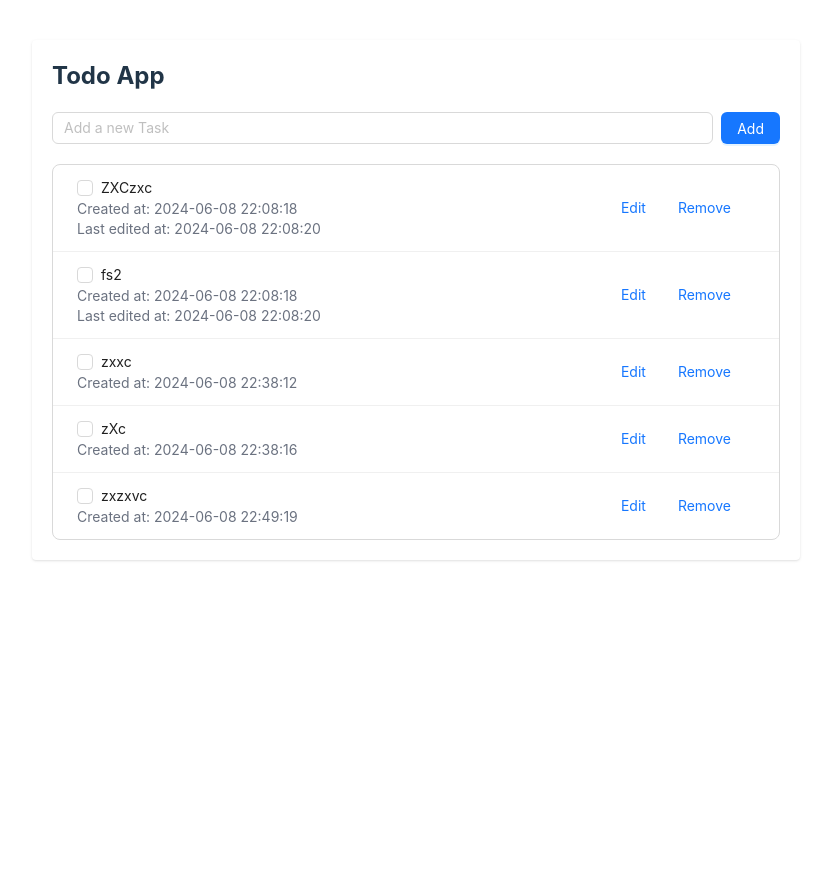
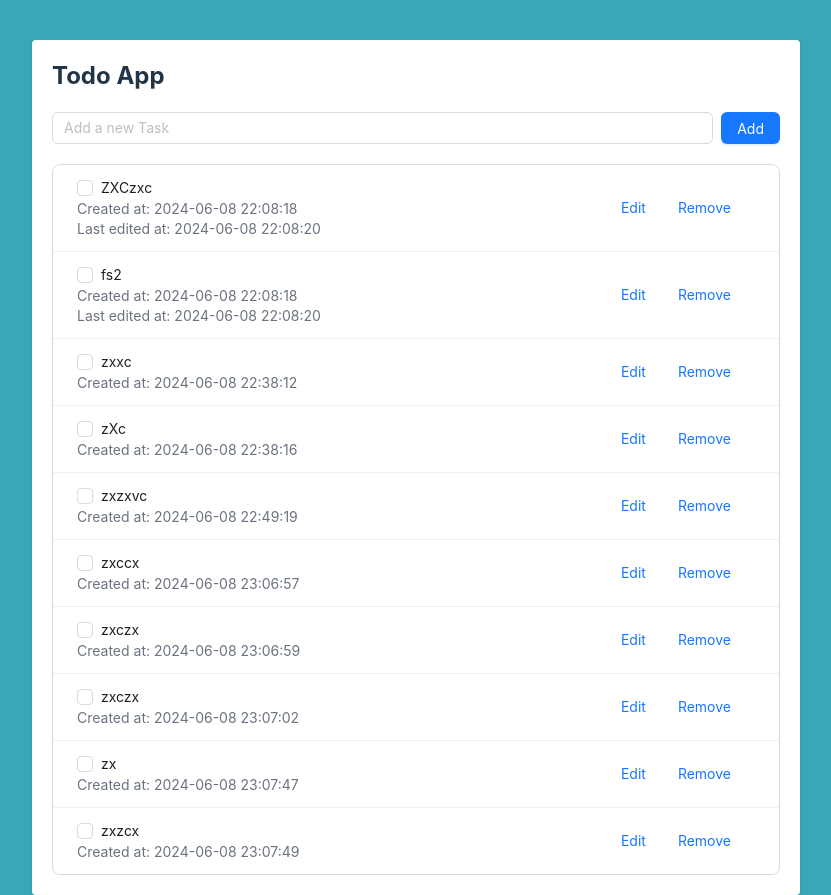
Before and after one commit to Seyla123/ToDo-App-Json-Api, a React (Vite) app: page /TodoApp in a window 1280 px wide. Shown: the whole page, without its empty margins (224-1055 px from the left). Before the commit the page ends 800 px from the top, so only its background shows below. Built offline with nearby package versions, Linux system fonts and the light colour scheme; data requests are answered from the project's data file.

Commit message:
file : added color to body in css index file

```diff
--- a/db.json
+++ b/db.json
@@ -34,6 +34,41 @@
       "completed": false,
       "createdAt": "2024-06-08 22:49:19",
       "editedAt": null
+    },
+    {
+      "id": "f5f7",
+      "task": "zxccx",
+      "completed": false,
+      "createdAt": "2024-06-08 23:06:57",
+      "editedAt": null
+    },
+    {
+      "id": "f755",
+      "task": "zxczx",
+      "completed": false,
+      "createdAt": "2024-06-08 23:06:59",
+      "editedAt": null
+    },
+    {
+      "id": "8511",
+      "task": "zxczx",
+      "completed": false,
+      "createdAt": "2024-06-08 23:07:02",
+      "editedAt": null
+    },
+    {
+      "id": "2287",
+      "task": "zx",
+      "completed": false,
+      "createdAt": "2024-06-08 23:07:47",
+      "editedAt": null
+    },
+    {
+      "id": "61a8",
+      "task": "zxzcx",
+      "completed": false,
+      "createdAt": "2024-06-08 23:07:49",
+      "editedAt": null
     }
   ]
 }
--- a/src/index.css
+++ b/src/index.css
@@ -5,7 +5,7 @@
   font-family: Inter, system-ui, Avenir, Helvetica, Arial, sans-serif;
   color-scheme: light dark;
   color: #213547;
-  background-color: #ffffff;
+  background-color: #3AA6B9;
   font-synthesis: none;
   text-rendering: optimizeLegibility;
   -webkit-font-smoothing: antialiased;
--- a/src/pages/TodoApp.jsx
+++ b/src/pages/TodoApp.jsx
@@ -1,25 +1,25 @@
-import React, { useState,useEffect } from 'react';
-import { Input, Button, List, Checkbox, message } from 'antd';
-import moment from 'moment';
-import axios from 'axios';
+import React, { useState, useEffect } from "react";
+import { Input, Button, List, Checkbox, message } from "antd";
+import moment from "moment";
+import axios from "axios";
 
 const TodoApp = () => {
- const FetchTodo=async () => {
+  const FetchTodo = async () => {
     const response = await axios.get("http://127.0.0.1:3001/todos");
     setTodos(response.data);
- }
+  };
   useEffect(() => {
     FetchTodo();
- },[])
+  }, []);
 
   const [todos, setTodos] = useState([]);
-  const [newTodo, setNewTodo] = useState('');
+  const [newTodo, setNewTodo] = useState("");
   const [editingId, setEditingId] = useState(null);
-  const [editingTask, seteditingTask] = useState('');
+  const [editingTask, seteditingTask] = useState("");
 
   const addTodo = async () => {
     if (!newTodo) {
-      message.error('Please enter a Task');
+      message.error("Please enter a Task");
       return;
     }
     const now = new Date();
@@ -27,29 +27,35 @@ const TodoApp = () => {
     await axios.post("http://localhost:3001/todos", {
       task: newTodo,
       completed: false,
-        createdAt: moment(now).format('YYYY-MM-DD HH:mm:ss'),
-        editedAt: null
-    })
-    setTodos([...todos, {
+      createdAt: moment(now).format("YYYY-MM-DD HH:mm:ss"),
+      editedAt: null,
+    });
+    setTodos([
+      ...todos,
+      {
         task: newTodo,
         completed: false,
-        createdAt: moment(now).format('YYYY-MM-DD HH:mm:ss'),
-        editedAt: null }]);
-    setNewTodo('');
-    message.success('Task added!');
+        createdAt: moment(now).format("YYYY-MM-DD HH:mm:ss"),
+        editedAt: null,
+      },
+    ]);
+    setNewTodo("");
+    message.success("Task added!");
   };
 
   const toggleTodo = (id) => {
     const newTodos = [...todos];
     newTodos[id].completed = !newTodos[id].completed;
-    newTodos[id].completed ?  message.success('Task completed!') : message.warning("Task not completed yet!");
+    newTodos[id].completed
+      ? message.success("Task completed!")
+      : message.warning("Task not completed yet!");
     setTodos(newTodos);
   };
 
   const removeTodo = (id) => {
     const newTodos = todos.filter((_, i) => i !== id);
     setTodos(newTodos);
-    message.error('Task removed');
+    message.error("Task removed");
   };
   const startEditing = (id) => {
     setEditingId(id);
@@ -61,13 +67,14 @@ const TodoApp = () => {
     const now = new Date();
     const newTodos = [...todos];
     newTodos[editingId].task = editingTask;
-    newTodos[editingId].editedAt = moment(now).format('YYYY-MM-DD HH:mm:ss');
+    newTodos[editingId].editedAt = moment(now).format("YYYY-MM-DD HH:mm:ss");
     setTodos(newTodos);
     setEditingId(null);
-    seteditingTask('');
-    message.success('Task updated!');
+    seteditingTask("");
+    message.success("Task updated!");
   };
   return (
+    <div className=" w-full h-screen">
       <div className="max-w-3xl mx-auto mt-10 p-5 bg-white rounded shadow">
         <h1 className="text-2xl font-bold mb-5">Todo App</h1>
         <div className="flex items-center mb-5">
@@ -78,7 +85,9 @@ const TodoApp = () => {
             placeholder="Add a new Task"
             className="mr-2"
           />
-        <Button type="primary" onClick={addTodo}>Add</Button>
+          <Button type="primary" onClick={addTodo}>
+            Add
+          </Button>
         </div>
         <List
           bordered
@@ -88,15 +97,23 @@ const TodoApp = () => {
               actions={[
                 editingId === id ? (
                   <>
-                  <Button type="link" onClick={saveEditing}>Save</Button>
-                  <Button type="link" onClick={() => setEditingId(null)}>Cancel</Button>
+                    <Button type="link" onClick={saveEditing}>
+                      Save
+                    </Button>
+                    <Button type="link" onClick={() => setEditingId(null)}>
+                      Cancel
+                    </Button>
                   </>
                 ) : (
                   <>
-                  <Button type="link" onClick={() => startEditing(id)}>Edit</Button>
-                  <Button type="link" onClick={() => removeTodo(id)}>Remove</Button>
+                    <Button type="link" onClick={() => startEditing(id)}>
+                      Edit
+                    </Button>
+                    <Button type="link" onClick={() => removeTodo(id)}>
+                      Remove
+                    </Button>
                   </>
-              )
+                ),
               ]}
             >
               <div className="flex flex-col">
@@ -112,20 +129,21 @@ const TodoApp = () => {
                     checked={todo.completed}
                     onChange={() => toggleTodo(id)}
                   >
-                  <span className={todo.completed ? 'line-through' : ''}>{todo.task}</span>
+                    <span className={todo.completed ? "line-through" : ""}>
+                      {todo.task}
+                    </span>
                   </Checkbox>
                 )}
                 <div className="text-sm text-gray-500">
                   <div>Created at: {todo.createdAt}</div>
-                {todo.editedAt && (
-                  <div>Last edited at: {todo.editedAt}</div>
-                )}
+                  {todo.editedAt && <div>Last edited at: {todo.editedAt}</div>}
                 </div>
               </div>
             </List.Item>
           )}
         />
       </div>
+    </div>
   );
 };
 
```
Lines whose indentation alone changed are shown as unchanged.
